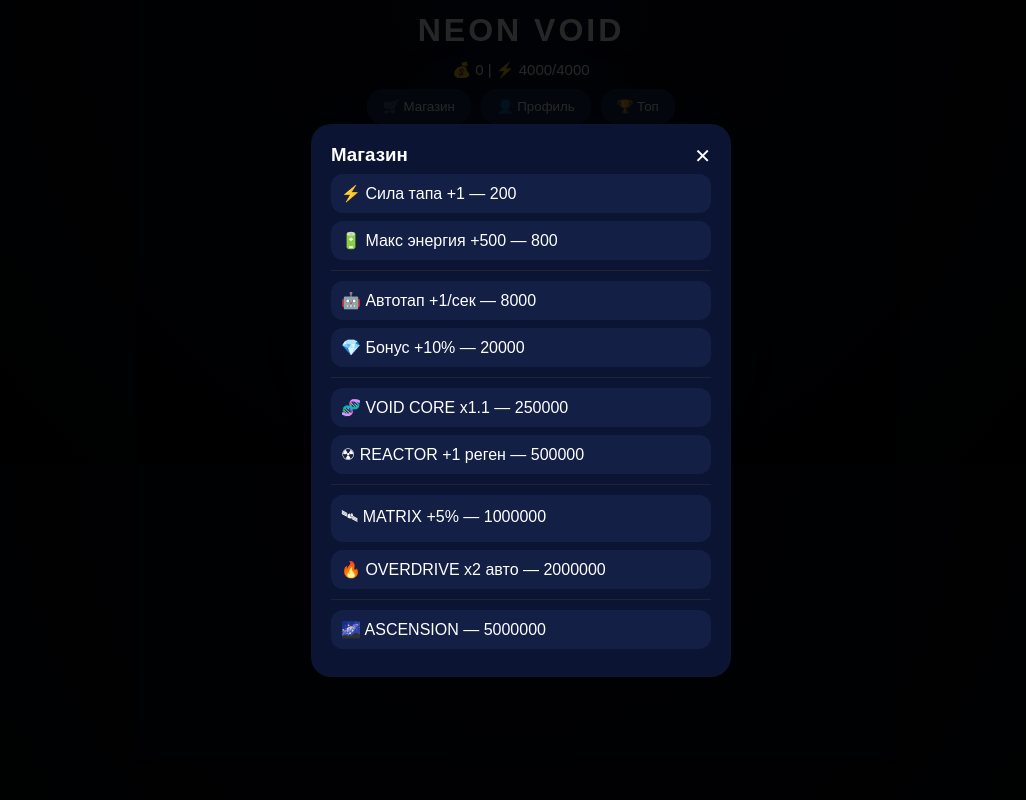
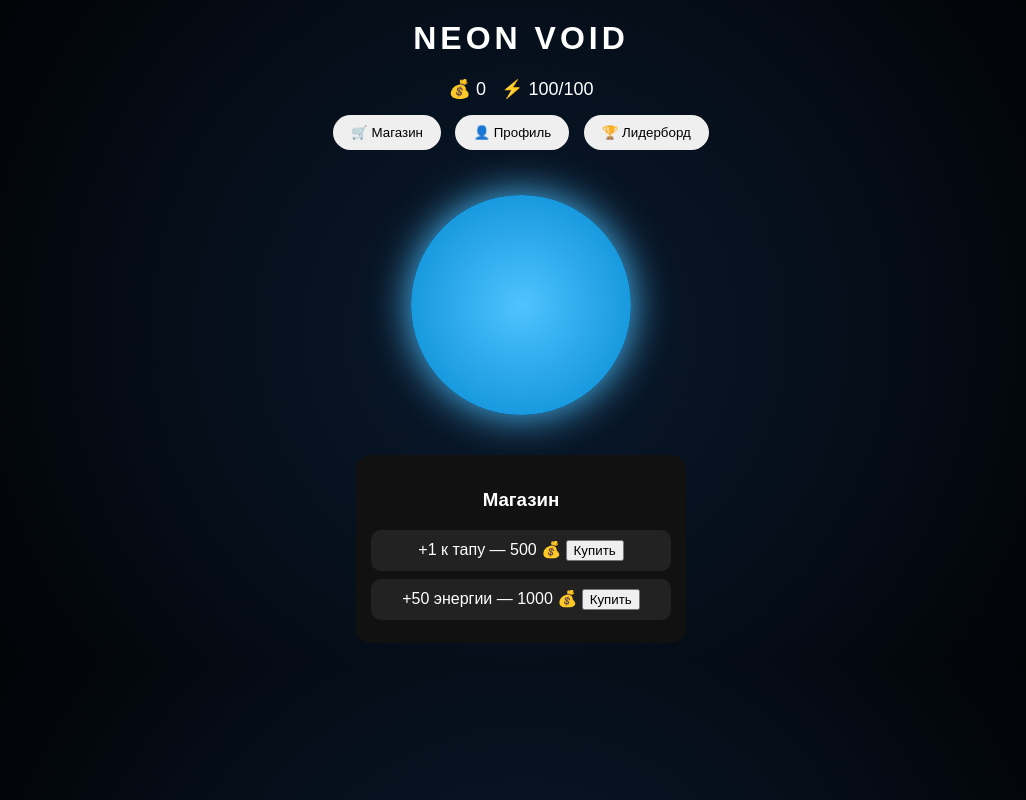
Before and after one commit to edisoficial2008-crypto/neon-void, a plain HTML site: page index.html in a window 1280 px wide. Both pictures are taken after a click on the button "🛒 Магазин". Shown: the whole page, without its empty margins (119-1145 px from the left). Drawn offline with Linux system fonts and the light colour scheme.

Commit message:
Update index.html

```diff
--- a/index.html
+++ b/index.html
@@ -3,65 +3,47 @@
 <head>
 <meta charset="UTF-8">
 <meta name="viewport" content="width=device-width, initial-scale=1.0">
-<title>NEON VOID</title>
+<title>NEON VOID – Energy Game</title>
 
 <style>
-*{margin:0;padding:0;box-sizing:border-box;user-select:none}
 body{
-font-family:Arial,Helvetica,sans-serif;
-background:radial-gradient(circle at top,#0a1025,#000);
-color:#fff;
-text-align:center;
-overflow:hidden
+  margin:0;
+  font-family:Arial, sans-serif;
+  background:radial-gradient(circle at center,#0a1a2f,#000);
+  color:#fff;
+  text-align:center;
 }
-h1{margin:12px 0;letter-spacing:3px}
-.stats{font-size:15px;margin-bottom:6px}
-.buttons{display:flex;justify-content:center;gap:10px;margin:10px}
-.btn{
-padding:10px 16px;
-border-radius:16px;
-border:none;
-background:#1b2c5a;
-color:#fff;
-cursor:pointer
+h1{letter-spacing:4px;margin-top:20px}
+.top{margin:10px;font-size:18px}
+.btns button{
+  margin:5px;
+  padding:10px 18px;
+  border-radius:20px;
+  border:none;
+  cursor:pointer;
 }
-#tap{
-width:240px;
-height:240px;
-margin:50px auto;
-border-radius:50%;
-background:radial-gradient(circle at top,#5cf,#158bff);
-box-shadow:0 0 40px #2af,0 0 120px rgba(0,150,255,.7)
+#orb{
+  width:220px;
+  height:220px;
+  border-radius:50%;
+  margin:40px auto;
+  background:radial-gradient(circle,#4fc3ff,#0288d1);
+  box-shadow:0 0 40px #4fc3ff;
 }
-#tap:active{transform:scale(.94)}
-
-.modal{
-position:fixed;
-inset:0;
-background:rgba(0,0,0,.85);
-display:none;
-justify-content:center;
-align-items:center
+.hidden{display:none}
+.panel{
+  max-width:300px;
+  margin:20px auto;
+  background:#111;
+  padding:15px;
+  border-radius:15px;
 }
-.box{
-width:90%;
-max-width:420px;
-background:#0b1433;
-border-radius:20px;
-padding:20px;
-max-height:80vh;
-overflow:auto;
-text-align:left
+.item{
+  background:#222;
+  margin:8px 0;
+  padding:10px;
+  border-radius:10px;
 }
-.close{float:right;font-size:20px;cursor:pointer}
-.item{
-background:#141f46;
-padding:10px;
-margin:8px 0;
-border-radius:12px
-}
-.you{background:#1f3cff}
-hr{border:0;height:1px;background:#223;margin:10px 0}
 </style>
 </head>
 
@@ -69,185 +51,156 @@ hr{border:0;height:1px;background:#223;margin:10px 0}
 
 <h1>NEON VOID</h1>
 
-<div class="stats">
-💰 <span id="coins">0</span> |
-⚡ <span id="energy">0</span>/<span id="energyMax">4000</span>
+<div class="top">
+💰 <span id="coins">0</span>
+&nbsp;&nbsp;⚡ <span id="energy">0</span>/<span id="maxEnergy">100</span>
 </div>
 
-<div class="buttons">
-<button class="btn" onclick="openModal('shop')">🛒 Магазин</button>
-<button class="btn" onclick="openModal('profile')">👤 Профиль</button>
-<button class="btn" onclick="openModal('leaderboard')">🏆 Топ</button>
+<div class="btns">
+<button onclick="show('shop')">🛒 Магазин</button>
+<button onclick="show('profile')">👤 Профиль</button>
+<button onclick="show('leader')">🏆 Лидерборд</button>
 </div>
 
-<div id="tap" onclick="tap()"></div>
+<div id="orb" onclick="tap()"></div>
 
-<!-- SHOP -->
-<div class="modal" id="shop">
-<div class="box">
-<span class="close" onclick="closeModal('shop')">✕</span>
+<div id="shop" class="panel hidden">
 <h3>Магазин</h3>
-<div class="item" onclick="buyTap()">⚡ Сила тапа +1 — <span id="tapPrice"></span></div>
-<div class="item" onclick="buyEnergy()">🔋 Макс энергия +500 — <span id="energyPrice"></span></div>
-<hr>
-<div class="item" onclick="buyAuto()">🤖 Автотап +1/сек — <span id="autoPrice"></span></div>
-<div class="item" onclick="buyBonus()">💎 Бонус +10% — <span id="bonusPrice"></span></div>
-<hr>
-<div class="item" onclick="buyCore()">🧬 VOID CORE x1.1 — <span id="corePrice"></span></div>
-<div class="item" onclick="buyReactor()">☢ REACTOR +1 реген — <span id="reactorPrice"></span></div>
-<hr>
-<div class="item" onclick="buyMatrix()">🛰 MATRIX +5% — <span id="matrixPrice"></span></div>
-<div class="item" onclick="buyOverdrive()">🔥 OVERDRIVE x2 авто — <span id="overdrivePrice"></span></div>
-<hr>
-<div class="item" onclick="buyAscension()">🌌 ASCENSION — <span id="ascPrice"></span></div>
+<div class="item">
++1 к тапу — 500 💰
+<button onclick="buyTap()">Купить</button>
+</div>
+<div class="item">
++50 энергии — 1000 💰
+<button onclick="buyEnergy()">Купить</button>
 </div>
 </div>
 
-<!-- PROFILE -->
-<div class="modal" id="profile">
-<div class="box">
-<span class="close" onclick="closeModal('profile')">✕</span>
+<div id="profile" class="panel hidden">
 <h3>Профиль</h3>
-<p>Монеты: <span id="pCoins"></span></p>
-<p>Тапов: <span id="pTaps"></span></p>
-<p>Сила тапа: <span id="pTap"></span></p>
-<p>Автотап: <span id="pAuto"></span>/сек</p>
-<p>Бонус: <span id="pBonus"></span>%</p>
-<p>Ядро: x<span id="pCore"></span></p>
-<p>Реген: <span id="pRegen"></span>/сек</p>
-<p>Matrix: <span id="pMatrix"></span></p>
-<p>Ascension: <span id="pAsc"></span></p>
-</div>
+Имя: <b id="pname"></b><br>
+Тап/клик: <b id="tapPower"></b>
 </div>
 
-<!-- LEADERBOARD -->
-<div class="modal" id="leaderboard">
-<div class="box">
-<span class="close" onclick="closeModal('leaderboard')">✕</span>
-<h3>🏆 Лидерборд</h3>
-<div id="lb"></div>
-</div>
+<div id="leader" class="panel hidden">
+<h3>Лидерборд</h3>
+<div id="leaderList">Загрузка…</div>
 </div>
 
 <script>
-/* ===== SAFE LOAD ===== */
-function L(k,d){const v=parseFloat(localStorage.getItem(k));return isNaN(v)?d:v}
-function S(k,v){localStorage.setItem(k,String(v))}
+/* === SERVER === */
+const SERVER = "https://neon-void-l.onrender.com";
 
-let coins=L("coins",0),energyMax=L("energyMax",4000),energy=L("energy",energyMax)
-let tapPower=L("tapPower",1),taps=L("taps",0),auto=L("auto",0)
-let bonus=L("bonus",0),core=L("core",1),regen=L("regen",1)
-let matrix=L("matrix",0),overdrive=L("overdrive",0),asc=L("asc",0)
+/* === LOAD SAVE === */
+let save = JSON.parse(localStorage.getItem("neonSave")) || {
+  coins:0,
+  energy:100,
+  maxEnergy:100,
+  tapPower:1,
+  name:null
+};
 
-let tapPrice=L("tapPrice",200),energyPrice=L("energyPrice",800)
-let autoPrice=L("autoPrice",8000),bonusPrice=L("bonusPrice",20000)
-let corePrice=L("corePrice",250000),reactorPrice=L("reactorPrice",500000)
-let matrixPrice=L("matrixPrice",1000000),overdrivePrice=L("overdrivePrice",2000000)
-let ascPrice=5000000
-
-function save(){
-["coins","energy","energyMax","tapPower","taps","auto","bonus","core","regen",
-"matrix","overdrive","asc","tapPrice","energyPrice","autoPrice","bonusPrice",
-"corePrice","reactorPrice","matrixPrice","overdrivePrice"].forEach(k=>S(k,eval(k)))
+if(!save.name){
+  save.name = "Player" + Math.floor(Math.random()*9999);
 }
 
-function update(){
-energy=Math.min(energy,energyMax)
-coinsEl.textContent=coins
-energyEl.textContent=energy
-energyMaxEl.textContent=energyMax
+let {coins,energy,maxEnergy,tapPower,name} = save;
 
-tapPriceEl.textContent=tapPrice
-energyPriceEl.textContent=energyPrice
-autoPriceEl.textContent=autoPrice
-bonusPriceEl.textContent=bonusPrice
-corePriceEl.textContent=corePrice
-reactorPriceEl.textContent=reactorPrice
-matrixPriceEl.textContent=matrixPrice
-overdrivePriceEl.textContent=overdrivePrice
-ascPriceEl.textContent=ascPrice
+/* === UI === */
+const coinsEl = document.getElementById("coins");
+const energyEl = document.getElementById("energy");
+const maxEnergyEl = document.getElementById("maxEnergy");
+const pname = document.getElementById("pname");
+const tapPowerEl = document.getElementById("tapPower");
+const leaderList = document.getElementById("leaderList");
 
-pCoins.textContent=coins
-pTaps.textContent=taps
-pTap.textContent=tapPower
-pAuto.textContent=auto
-pBonus.textContent=bonus
-pCore.textContent=core.toFixed(2)
-pRegen.textContent=regen
-pMatrix.textContent=matrix?"ДА":"НЕТ"
-pAsc.textContent=asc?"ДА":"НЕТ"
+function updateUI(){
+  coinsEl.textContent = coins;
+  energyEl.textContent = energy;
+  maxEnergyEl.textContent = maxEnergy;
+  pname.textContent = name;
+  tapPowerEl.textContent = tapPower;
+}
+updateUI();
 
-updateLeaderboard()
+/* === SAVE === */
+function saveGame(){
+  localStorage.setItem("neonSave",JSON.stringify({
+    coins,energy,maxEnergy,tapPower,name
+  }));
 }
 
+/* === TAP === */
 function tap(){
-if(energy<=0)return
-let gain=tapPower*(1+bonus/100)*core
-if(matrix)gain*=1.05
-coins+=Math.floor(gain)
-energy--
-taps++
-save();update()
+  if(energy<=0) return;
+  coins += tapPower;
+  energy -= 1;
+  updateUI();
+  saveGame();
+  sendScore();
 }
 
-function buyTap(){if(coins<tapPrice)return;coins-=tapPrice;tapPower++;tapPrice*=1.6|0;save();update()}
-function buyEnergy(){if(coins<energyPrice)return;coins-=energyPrice;energyMax+=500;energy=energyMax;energyPrice*=1.7|0;save();update()}
-function buyAuto(){if(coins<autoPrice)return;coins-=autoPrice;auto++;autoPrice*=2|0;save();update()}
-function buyBonus(){if(coins<bonusPrice)return;coins-=bonusPrice;bonus+=10;bonusPrice*=2.3|0;save();update()}
-function buyCore(){if(coins<corePrice)return;coins-=corePrice;core*=1.1;corePrice*=3|0;save();update()}
-function buyReactor(){if(coins<reactorPrice)return;coins-=reactorPrice;regen++;reactorPrice*=3.5|0;save();update()}
-function buyMatrix(){if(matrix||coins<matrixPrice)return;coins-=matrixPrice;matrix=1;save();update()}
-function buyOverdrive(){if(overdrive||coins<overdrivePrice)return;coins-=overdrivePrice;overdrive=1;auto*=2;save();update()}
-function buyAscension(){if(asc||coins<ascPrice)return;asc=1;core*=2;auto+=10;save();update()}
+/* === ENERGY REGEN === */
+setInterval(()=>{
+  if(energy<maxEnergy){
+    energy++;
+    updateUI();
+    saveGame();
+  }
+},3000);
 
-setInterval(()=>{coins+=auto*core;energy=Math.min(energyMax,energy+regen);update()},1000)
-
-/* ===== LEADERBOARD ===== */
-function updateLeaderboard(){
-let list=JSON.parse(localStorage.getItem("lb")||"[]")
-list=list.filter(x=>x.id!=="you")
-list.push({id:"you",score:coins})
-list.sort((a,b)=>b.score-a.score)
-list=list.slice(0,10)
-localStorage.setItem("lb",JSON.stringify(list))
-
-lb.innerHTML=""
-list.forEach((p,i)=>{
-let d=document.createElement("div")
-d.className="item"+(p.id==="you"?" you":"")
-d.textContent=`${i+1}. ${p.id==="you"?"YOU":"Player"} — ${p.score}`
-lb.appendChild(d)
-})
+/* === SHOP === */
+function buyTap(){
+  if(coins>=500){
+    coins-=500;
+    tapPower++;
+    updateUI();
+    saveGame();
+  }
+}
+function buyEnergy(){
+  if(coins>=1000){
+    coins-=1000;
+    maxEnergy+=50;
+    energy=maxEnergy;
+    updateUI();
+    saveGame();
+  }
 }
 
-function openModal(id){document.getElementById(id).style.display="flex"}
-function closeModal(id){document.getElementById(id).style.display="none"}
+/* === PANELS === */
+function show(id){
+  ["shop","profile","leader"].forEach(x=>{
+    document.getElementById(x).classList.add("hidden");
+  });
+  document.getElementById(id).classList.remove("hidden");
+  if(id==="leader") loadLeaderboard();
+}
 
-const coinsEl=document.getElementById("coins")
-const energyEl=document.getElementById("energy")
-const energyMaxEl=document.getElementById("energyMax")
-const tapPriceEl=document.getElementById("tapPrice")
-const energyPriceEl=document.getElementById("energyPrice")
-const autoPriceEl=document.getElementById("autoPrice")
-const bonusPriceEl=document.getElementById("bonusPrice")
-const corePriceEl=document.getElementById("corePrice")
-const reactorPriceEl=document.getElementById("reactorPrice")
-const matrixPriceEl=document.getElementById("matrixPrice")
-const overdrivePriceEl=document.getElementById("overdrivePrice")
-const ascPriceEl=document.getElementById("ascPrice")
+/* === LEADERBOARD === */
+function sendScore(){
+  fetch(SERVER+"/submit",{
+    method:"POST",
+    headers:{"Content-Type":"application/json"},
+    body:JSON.stringify({name:name,score:coins})
+  }).catch(()=>{});
+}
 
-const pCoins=document.getElementById("pCoins")
-const pTaps=document.getElementById("pTaps")
-const pTap=document.getElementById("pTap")
-const pAuto=document.getElementById("pAuto")
-const pBonus=document.getElementById("pBonus")
-const pCore=document.getElementById("pCore")
-const pRegen=document.getElementById("pRegen")
-const pMatrix=document.getElementById("pMatrix")
-const pAsc=document.getElementById("pAsc")
-const lb=document.getElementById("lb")
-
-update()
+async function loadLeaderboard(){
+  try{
+    const r = await fetch(SERVER+"/top");
+    const d = await r.json();
+    leaderList.innerHTML="";
+    d.forEach((p,i)=>{
+      const div=document.createElement("div");
+      div.className="item";
+      div.textContent=`${i+1}. ${p.name} — ${p.score}`;
+      leaderList.appendChild(div);
+    });
+  }catch{
+    leaderList.innerHTML="Сервер недоступен";
+  }
+}
 </script>
 
 </body>
```
